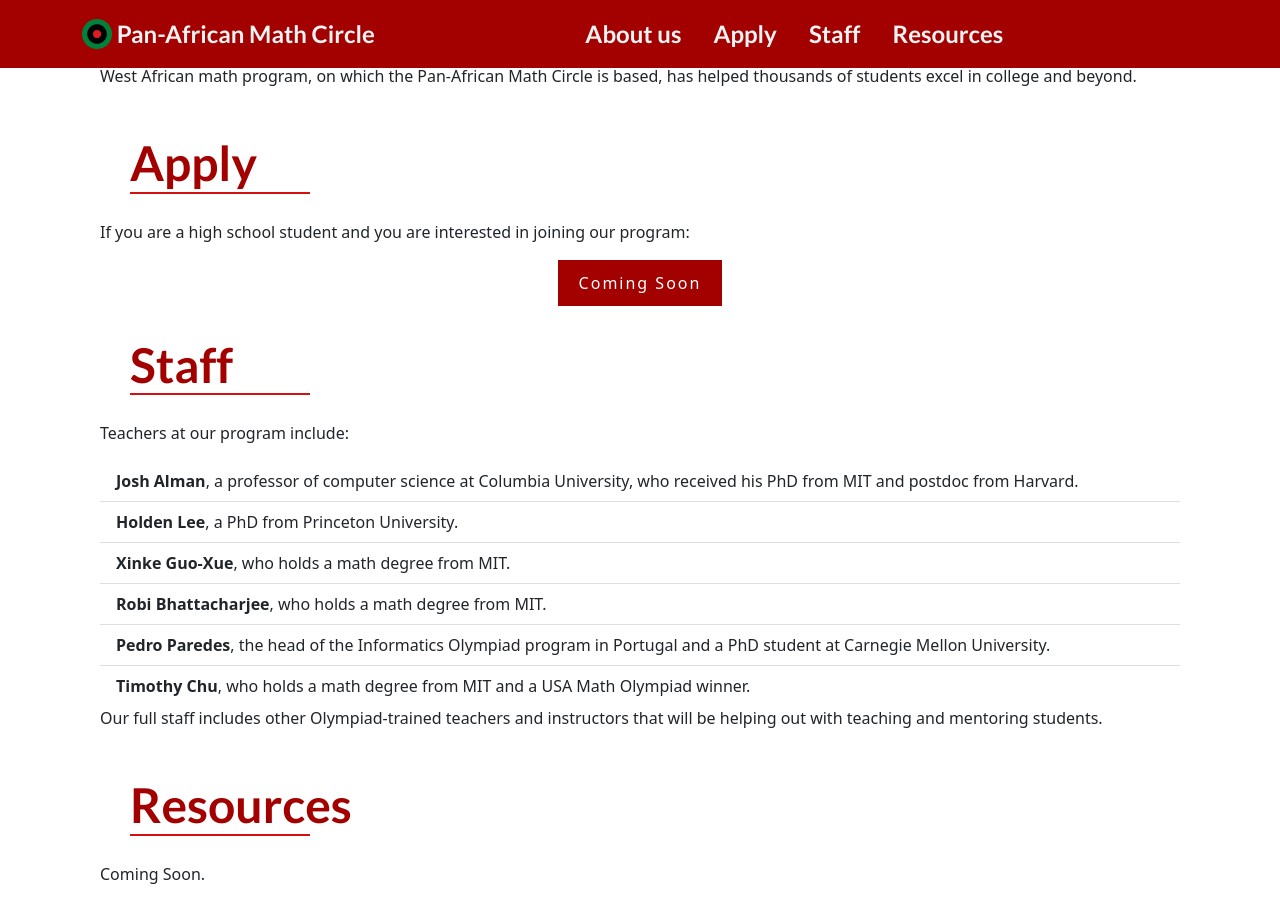
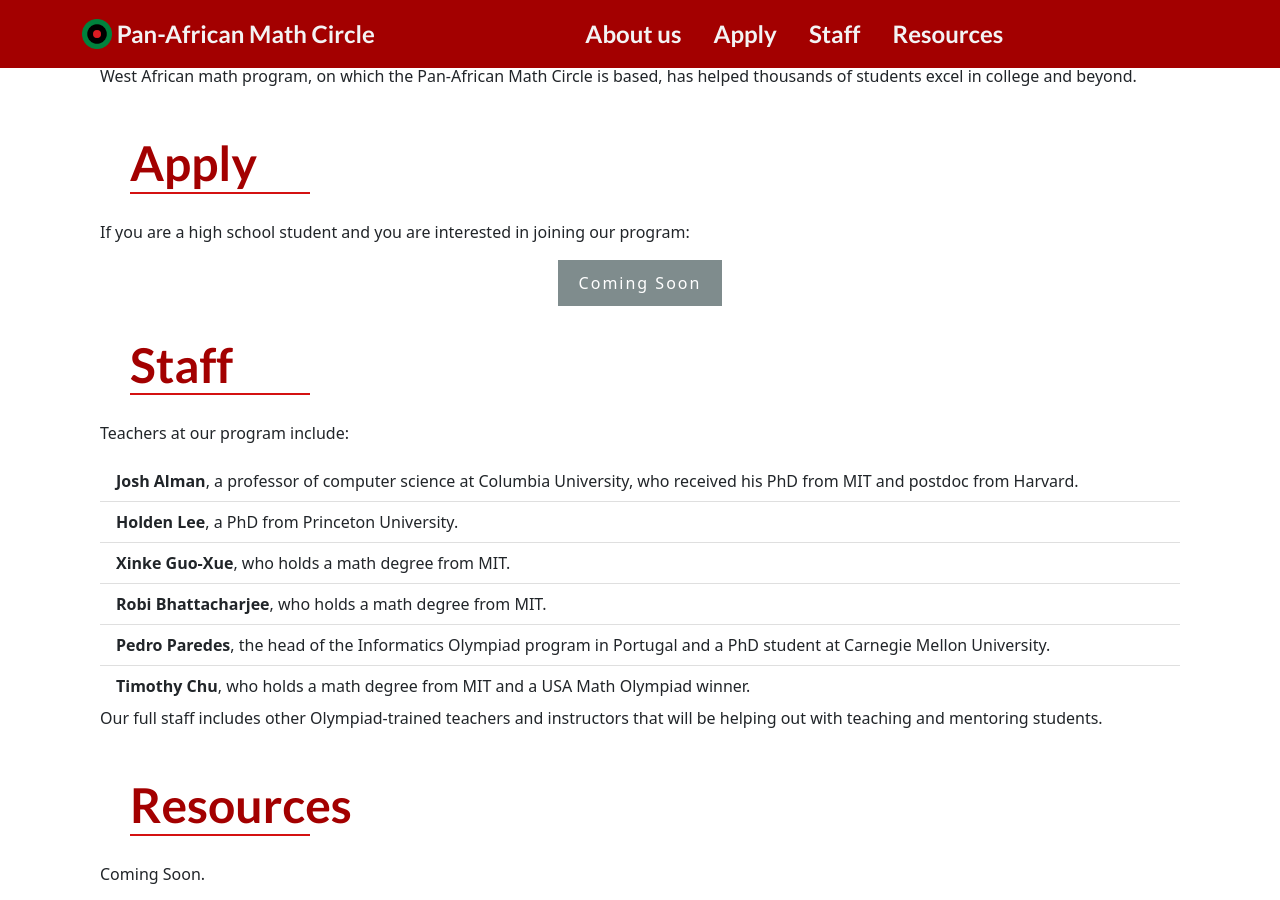
Before and after one commit to timchu/panafricanmathcircle.github.io, a Jekyll site: the page built from index.html, in a window 1280 px wide and 900 px high, scrolled down 1058 px. Built offline with Jekyll 4.4.1, drawn with Linux system fonts in a browser that asks for light colours; nearby versions of some CDN libraries.

Commit message:
Update css

```diff
--- a/css/main.css
+++ b/css/main.css
@@ -76,6 +76,14 @@
   background-color: #823030;
 }
 
+.btn-grey {
+  background-color: #7f8c8d;
+  color: #fff !important;
+}
+
+.btn-grey:hover {
+  background-color: #7f8c8d;
+}
 
 .footer {
   background-color: #a30000;
```
